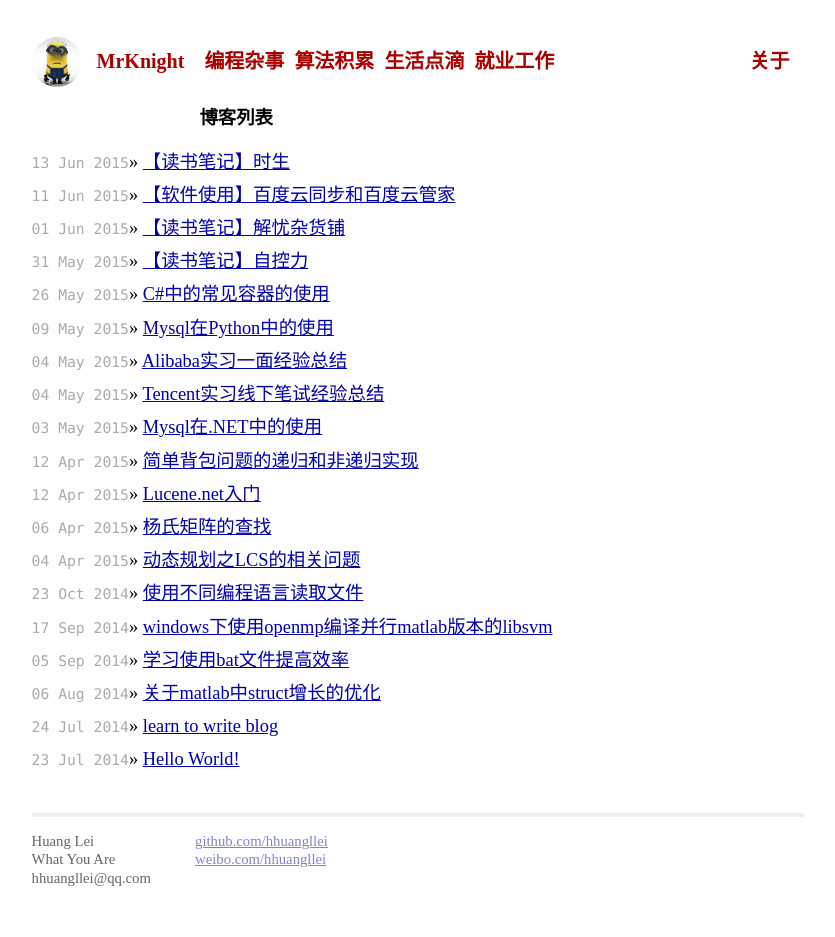
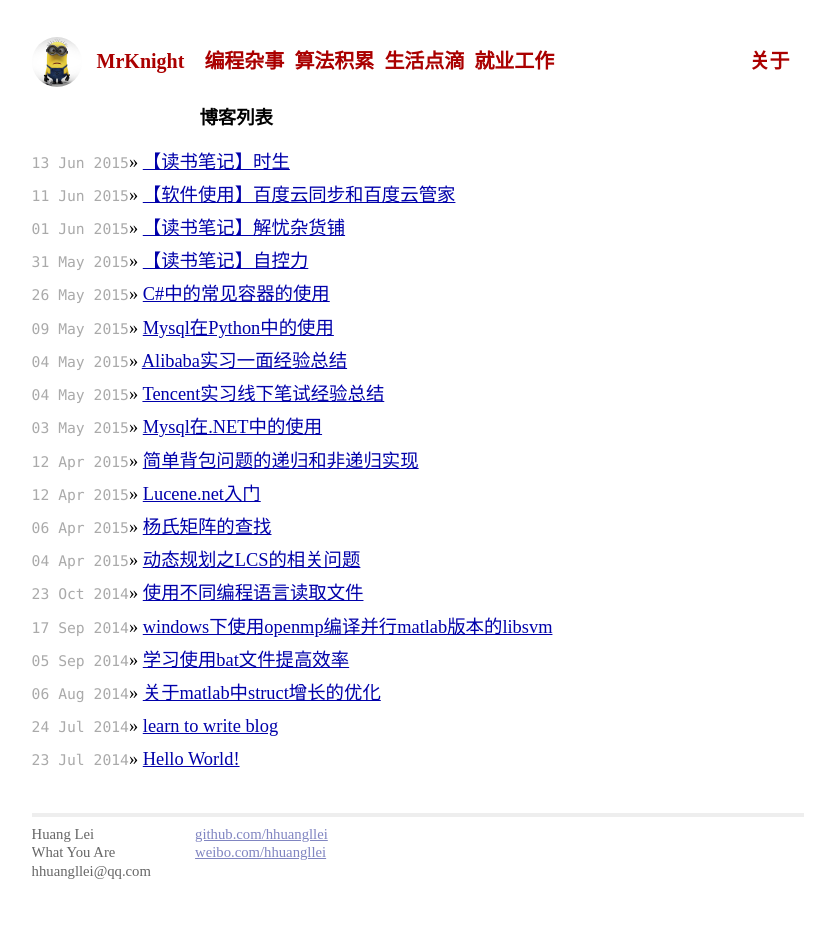
Before and after one commit to hhuangllei/hhuangllei.github.io, a Jekyll site: the page built from index.md, in a window 1280 px wide. Shown: the whole page, without its empty margins (222-1057 px from the left). Built offline with Jekyll 4.4.1, drawn with Linux system fonts in a browser that asks for light colours; comment, search, counter and statistics services are not loaded.

Commit message:
调整CSS格式

```diff
--- a/assets/css/main.css
+++ b/assets/css/main.css
@@ -37,7 +37,7 @@
 
 h1 { margin-bottom: 1em; }
 h3 {margin-bottom: 0.5em;margin-top:0.5em;}
-p { margin: 1em 0; }
+p { margin: 0.5em 0; }
 
 a         { color: #00a; }
 a:hover   { color: #000; }
```
